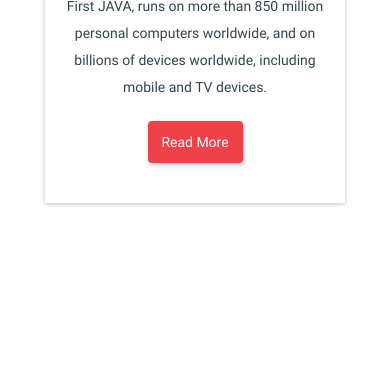
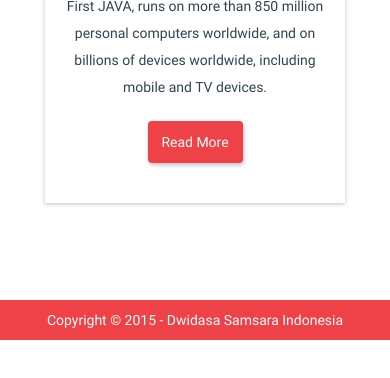
Before and after one commit to abdurahmonovAbdulvahhob/DCI, a plain HTML site: page index.html in a window 390 px wide. Shown: the part 2358-2736 px from the top of the page. After the commit the page ends 2698 px from the top, so only its background shows below. Drawn offline with Linux system fonts and the light colour scheme.

Commit message:
added footer

```diff
--- a/assets/styles/style.css
+++ b/assets/styles/style.css
@@ -17,9 +17,6 @@ a {
 
 li {
   list-style: none;
-}
-body {
-  height: 500vh;
 }
 
 .container {
@@ -249,6 +246,18 @@ body {
   box-shadow: 1px 2px 4px 0px #00000040;
 }
 
+.footer {
+  background: #ee4248;
+  height: 64px;
+  color: #fff;
+  text-align: center;
+  display: grid;
+  place-items: center;
+  font-family: Roboto;
+  font-weight: 500;
+  font-size: 18px;
+}
+
 @media (max-width: 1100px) {
   .navbar__social {
     display: none;
@@ -376,6 +385,12 @@ body {
     width: calc(50% - 4.5px);
     box-shadow: 0px 1px 4px 0px #00000040;
   }
+
+  .footer {
+    height: 54px;
+    font-weight: 500;
+    font-size: 18px;
+  }
 }
 
 @media (max-width: 600px) {
@@ -481,4 +496,10 @@ body {
   .product__card--title {
     font-size: 22px;
   }
+
+  .footer {
+    height: 40px;
+    font-weight: 400;
+    font-size: 14px;
+  }
 }
--- a/index.html
+++ b/index.html
@@ -154,5 +154,10 @@
         </div>
       </section>
     </main>
+    <footer class="footer" id="footer">
+      <p class="footer__context">
+        Copyright &copy; 2015 -  Dwidasa Samsara Indonesia
+      </p>
+    </footer>
   </body>
 </html>
```
